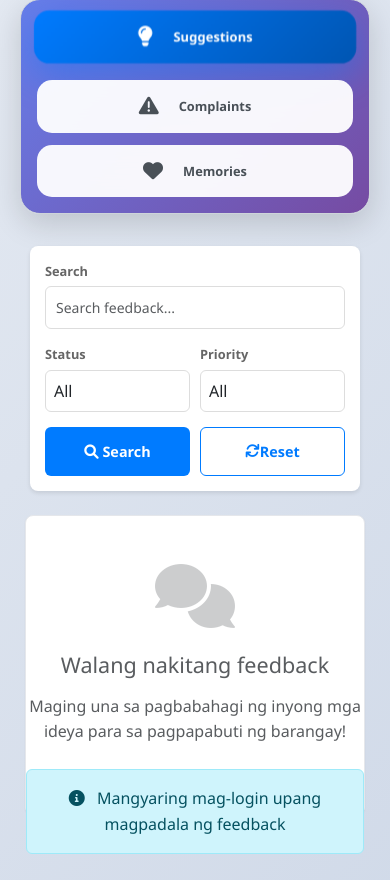
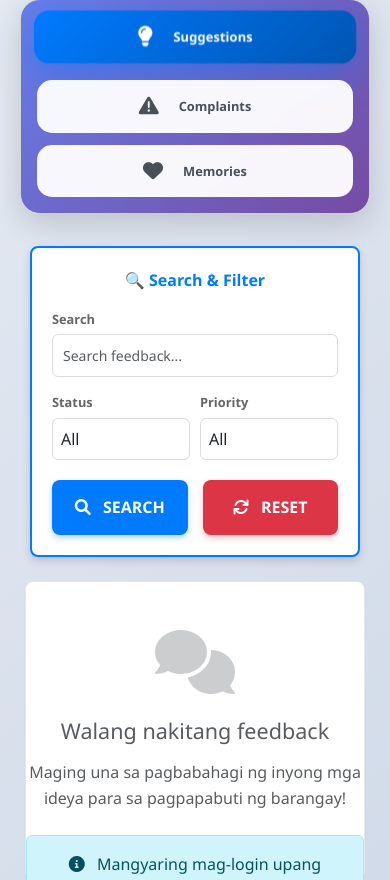
Before and after one commit to qwertyuiop547/mywebapp, a Django app: page /en/suggestions/ in a window 390 px wide. Shown: the part 1310-2190 px from the top of the page. Run offline with Django 5.2, Linux system fonts and the light colour scheme; data that the repository does not hold is empty; some libraries are stand-ins or nearby versions.

Commit message:
MOBILE FIX: Force mobile filter panel visibility with prominent buttons

```diff
--- a/templates/suggestions/suggestion_list.html
+++ b/templates/suggestions/suggestion_list.html
@@ -24,6 +24,18 @@
     [class*="col-"] {
         padding-left: 5px !important;
         padding-right: 5px !important;
+    }
+
+    /* FORCE MOBILE FILTER TO SHOW */
+    .d-block.d-md-none {
+        display: block !important;
+        visibility: visible !important;
+        opacity: 1 !important;
+    }
+
+    /* HIDE DESKTOP FILTER ON MOBILE */
+    .d-none.d-md-block {
+        display: none !important;
     }
 }
 
@@ -928,9 +940,12 @@ div[class*="portal"]:not(.portal-tabs):not(.portal-tab):not(.portal-card) {
         </form>
     </div>
 
-    <!-- Mobile Filter Panel - Simple & Clear -->
-    <div class="d-block d-md-none mb-4">
-        <div style="background: white; border-radius: 8px; padding: 15px; margin: 0 10px; box-shadow: 0 2px 4px rgba(0,0,0,0.1);">
+    <!-- Mobile Filter Panel - ALWAYS VISIBLE ON MOBILE -->
+    <div class="d-block d-md-none mb-4" style="display: block !important;">
+        <div style="background: white !important; border-radius: 8px !important; padding: 20px !important; margin: 10px !important; box-shadow: 0 4px 8px rgba(0,0,0,0.15) !important; border: 2px solid #007bff !important;">
+            <div style="text-align: center; margin-bottom: 15px; color: #007bff; font-weight: bold; font-size: 1rem;">
+                🔍 Search & Filter
+            </div>
             <form method="GET">
                 <div style="margin-bottom: 15px;">
                     <label style="display: block; font-size: 0.8rem; color: #666; margin-bottom: 5px; font-weight: 600;">Search</label>
@@ -959,12 +974,12 @@ div[class*="portal"]:not(.portal-tabs):not(.portal-tab):not(.portal-card) {
                     </div>
                 </div>
 
-                <div style="display: grid; grid-template-columns: 1fr 1fr; gap: 10px;">
-                    <button type="submit" style="background: #007bff; color: white; border: none; border-radius: 6px; padding: 12px; font-weight: 600; font-size: 0.9rem;">
-                        <i class="fas fa-search"></i> Search
+                <div style="display: grid !important; grid-template-columns: 1fr 1fr !important; gap: 15px !important; margin-top: 20px !important;">
+                    <button type="submit" style="background: #007bff !important; color: white !important; border: none !important; border-radius: 8px !important; padding: 15px 10px !important; font-weight: 700 !important; font-size: 1rem !important; box-shadow: 0 3px 6px rgba(0,123,255,0.3) !important; display: block !important; width: 100% !important;">
+                        <i class="fas fa-search" style="margin-right: 8px;"></i> SEARCH
                     </button>
-                    <a href="{% url 'suggestions:suggestion_list' %}" style="background: white; color: #007bff; border: 1px solid #007bff; border-radius: 6px; padding: 12px; font-weight: 600; font-size: 0.9rem; text-decoration: none; text-align: center; display: flex; align-items: center; justify-content: center;">
-                        <i class="fas fa-refresh"></i> Reset
+                    <a href="{% url 'suggestions:suggestion_list' %}" style="background: #dc3545 !important; color: white !important; border: none !important; border-radius: 8px !important; padding: 15px 10px !important; font-weight: 700 !important; font-size: 1rem !important; text-decoration: none !important; text-align: center !important; display: block !important; width: 100% !important; box-shadow: 0 3px 6px rgba(220,53,69,0.3) !important;">
+                        <i class="fas fa-refresh" style="margin-right: 8px;"></i> RESET
                     </a>
                 </div>
             </form>
```
